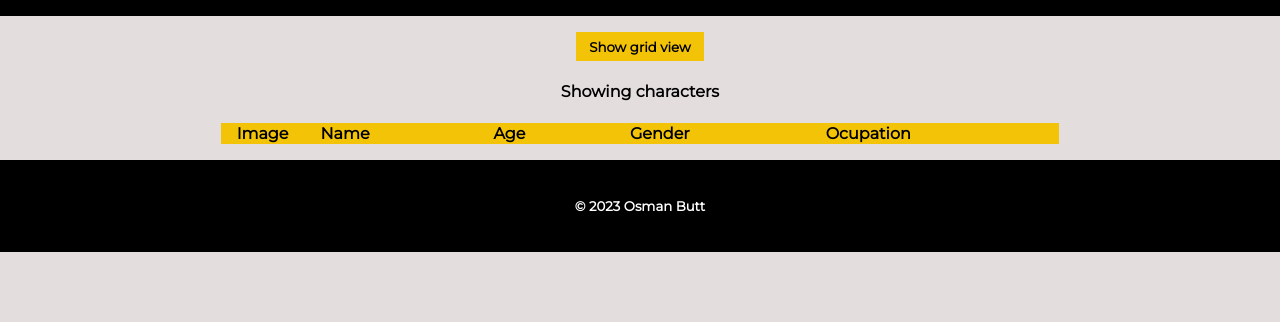
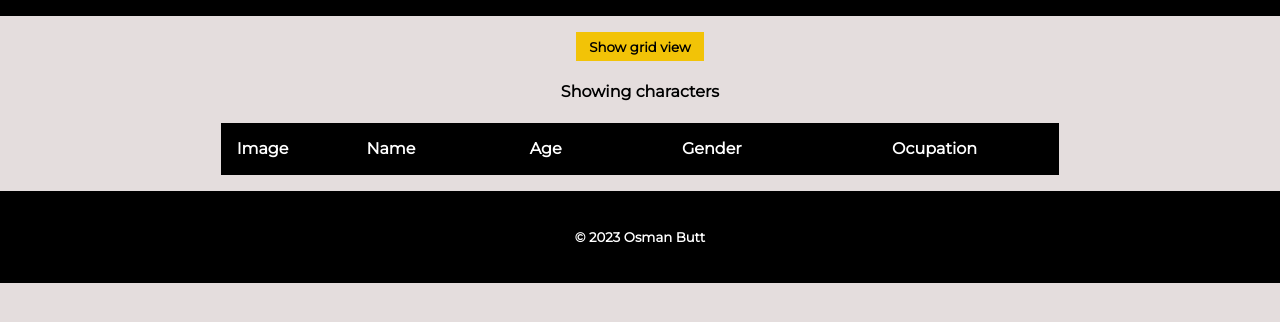
Before and after one commit to osman-butt/data-app, a plain HTML site: page index.html in a window 1280 px wide. Both pictures are taken after a click on the button "Show table view". Shown: the part 98-420 px from the top of the page. Drawn offline with Linux system fonts and the light colour scheme; no server answers.

Commit message:
table styling

```diff
--- a/style.css
+++ b/style.css
@@ -190,7 +190,7 @@ dialog form {
 table {
   background-color: white;
   margin: 1em 2em 1em 2em;
-  text-align: left;
+  text-align: center;
   border-collapse: collapse;
   overflow: hidden;
   margin-left: auto;
@@ -205,8 +205,10 @@ tr:nth-child(odd) {
 }
 
 th {
-  background-color: rgb(242, 195, 7);
-  /* height: 50px; */
+  /* background-color: rgb(242, 195, 7); */
+  background-color: black;
+  color: white;
+  height: 50px;
 }
 
 td,
```
